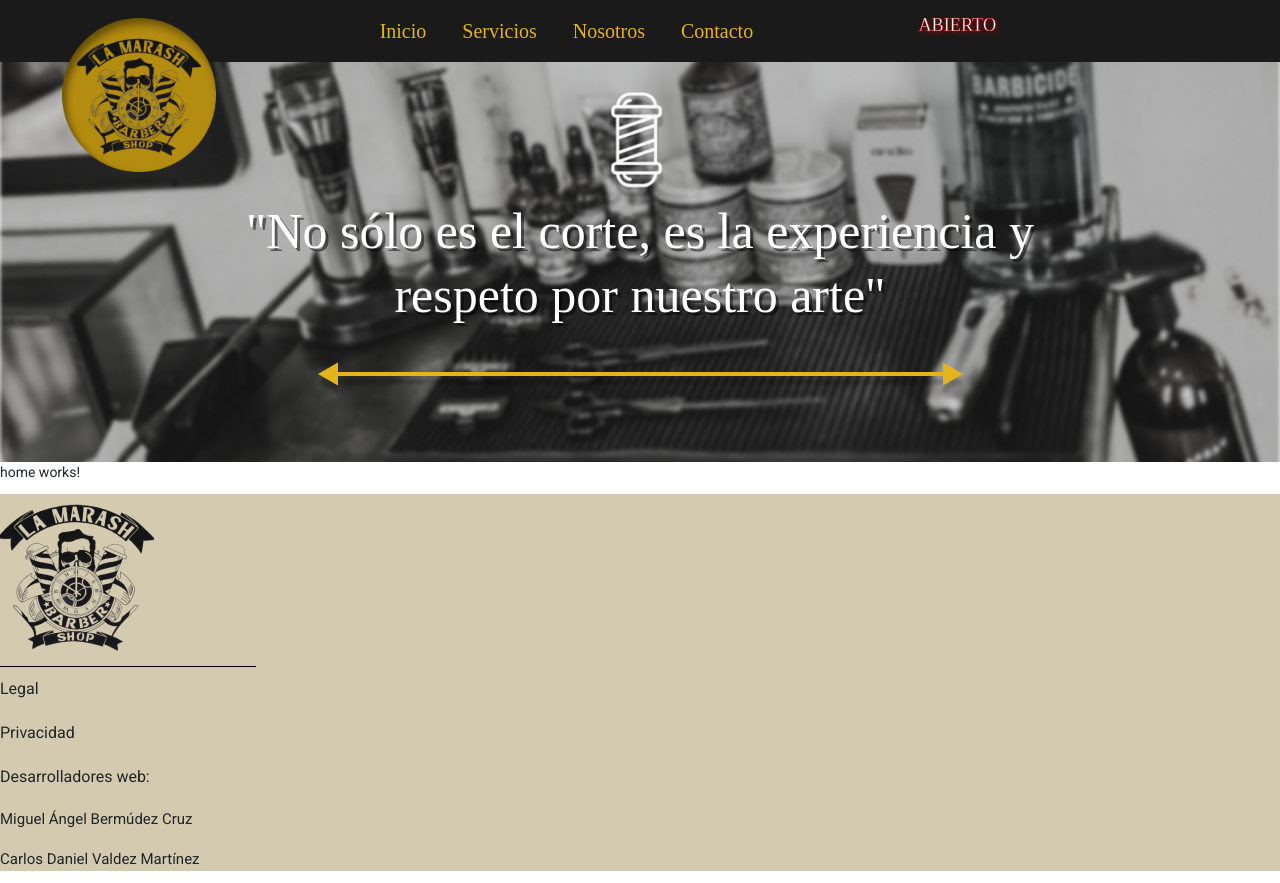
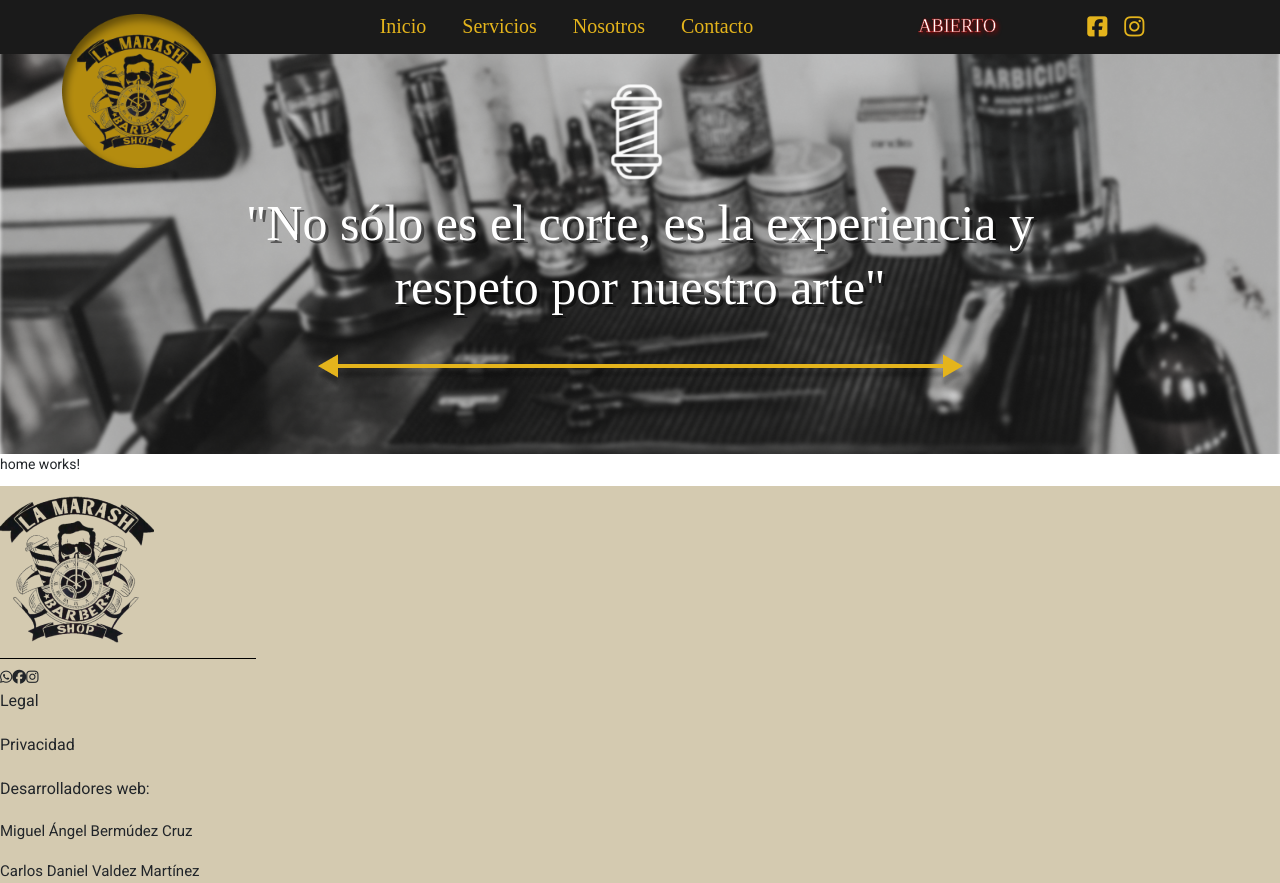
Before and after one commit to miguel-resource/Barberias-Marsh, an Angular app: page / in a window 1280 px wide. Built offline with nearby package versions, Linux system fonts and the light colour scheme; a web font is replaced by a local one.

Commit message:
Add effect on hover

```diff
--- a/src/app/home/components/navbar/navbar.component.css
+++ b/src/app/home/components/navbar/navbar.component.css
@@ -14,9 +14,31 @@
 }
 
 .navbar-nav li {
+  display: inline-block;
   margin: 10px;
   margin-bottom: 0px;
   margin-top: 0px;
+}
+
+.navbar-nav li a {
+  display: inline-block;
+}
+
+.navbar-nav li a:hover  {
+  color: #fff;
+}
+
+.navbar-nav li a::after  {
+  content: '';
+  display: block;
+  width: 0;
+  height: 2px;
+  background:#fff;
+  transition: width .3s;
+}
+
+.navbar-nav li a:hover::after {
+  width: 100%;
 }
 
 .navbar-nav li a {
@@ -30,16 +52,30 @@
 }
 
 .navbar .icons .signe p{
+  align-items: center;
+  display: flex;
   font-family: Lohit Devanagari;
   font-style: normal;
   font-weight: normal;
   font-size: 18.2807px;
-  line-height: 34px;
-  display: flex;
-  align-items: center;
+  line-height: 0px;
+  margin-top: 8%;;
   text-align: center;
   -webkit-text-stroke-width: 0.4px;
   -webkit-text-stroke-color:#A90404;
   color: #fff;
   text-shadow: 2px 2px 4px #A90404;
 }
+
+
+.navbar .icons .icons-links a{
+  color: #E4B41C;
+  display: inline-block;
+  font-size: 23px;
+  margin-right: 17px;
+  transition: all 0.6s;
+}
+
+.navbar .icons .icons-links a:hover {
+  transform: scale(1.2);
+}
--- a/src/app/home/components/navbar/navbar.component.html
+++ b/src/app/home/components/navbar/navbar.component.html
@@ -26,9 +26,16 @@
     </div>
 
     <div class="col icons">
-      <div class="signe">
-        <p>ABIERTO</p>
+      <div class="row">
+        <div class="signe col">
+          <p>ABIERTO</p>
+        </div>
+        <div class="col icons-links">
+          <a href=""><i class="fab fa-facebook-square"></i></a>
+          <a href=""><i class="fab fa-instagram"></i></a>
+        </div>
       </div>
+
     </div>
   </div>
 </nav>
--- a/src/index.html
+++ b/src/index.html
@@ -11,6 +11,7 @@
   <link rel="preconnect" href="https://fonts.gstatic.com" crossorigin>
   <link href="https://fonts.googleapis.com/css2?family=Rasa:wght@300;400&display=swap" rel="stylesheet">
   <!--Font awesome-->
+  <script src="https://kit.fontawesome.com/5d592560e2.js" crossorigin="anonymous"></script>
   <!--Swiper-->
   <link rel="preconnect" href="https://fonts.gstatic.com">
   <link href="https://fonts.googleapis.com/css2?family=Roboto:wght@300;400;500&display=swap" rel="stylesheet">
```
